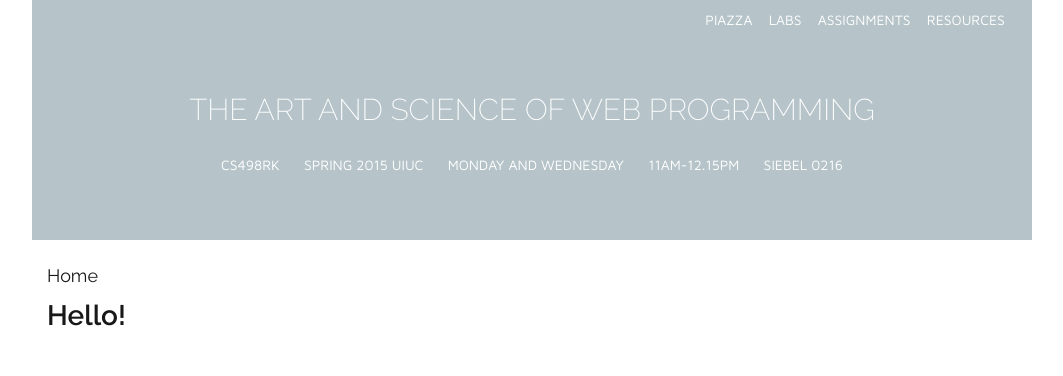
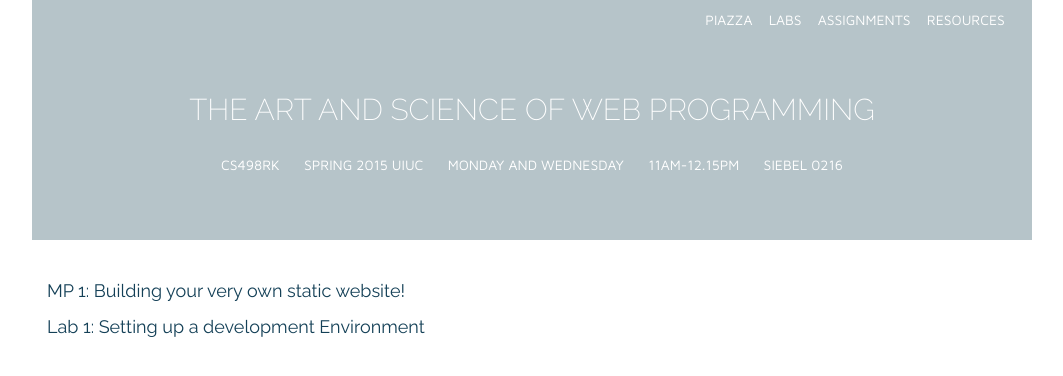
Before and after one commit to biplabdeka/fa2016, a Jekyll site: the page built from index.html, in a window 1280 px wide. Shown: the top 376 px of the page, without its empty margins (108-1171 px from the left). Built offline with Jekyll 4.4.1, drawn with Linux system fonts in a browser that asks for light colours; Markdown is read by kramdown in place of the engine named in the settings.

Commit message:
some meaningful posts added with a frontpage

```diff
--- a/_config.yaml
+++ b/_config.yaml
@@ -2,3 +2,4 @@ name: "CS498rk: Art and Science of Web Programming, Spring 2015"
 markdown: redcarpet
 baseurl: /sp2015
 highlighter: pygments
+permalink: "/:title"
--- /dev/null
+++ b/_posts/2015-1-28-Lab-1.md
@@ -0,0 +1,5 @@
+---
+layout: default
+title: "Lab 1: Setting up a development Environment"
+<!-- permalink: lab1.html -->
+---
--- /dev/null
+++ b/_posts/2015-1-29-MP-1.md
@@ -0,0 +1,4 @@
+---
+layout: default
+title: "MP 1: Building your very own static website!"
+---
--- a/index.html
+++ b/index.html
@@ -1,5 +1,18 @@
 ---
 layout: default
-title: Home
 ---
-<h1>Hello!</h1>
+
+<div class="posts">
+  {% for post in site.posts %}
+    <article class="post">
+
+      <div class="heading"><a href="{{ site.baseurl }}{{ post.url }}">{{ post.title }}</a></div>
+
+<!--       <div class="entry">
+        {{ post.content | truncatewords:40}}
+      </div>
+
+      <a href="{{ site.baseurl }}{{ post.url }}" class="read-more">Read More</a> -->
+    </article>
+  {% endfor %}
+</div>
```
Also changed, not shown: _drafts/2015-1-31-Lab-2.md (added, +5 -0 lines).
